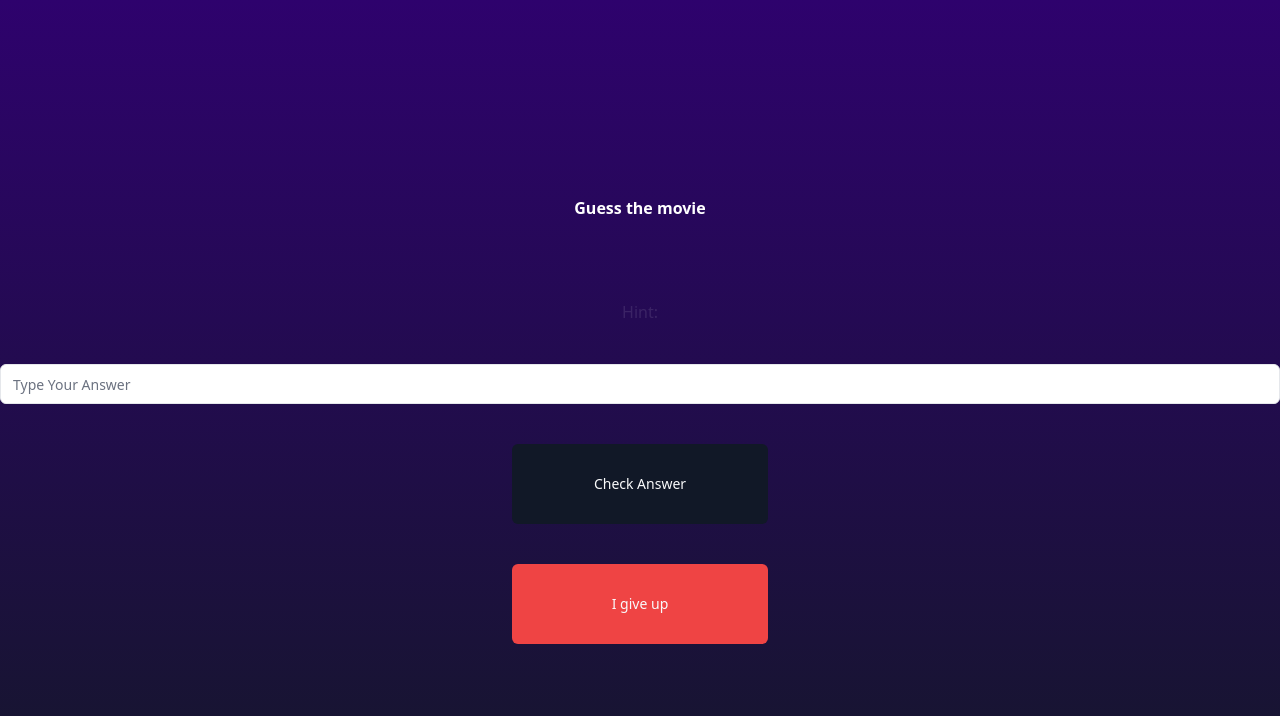
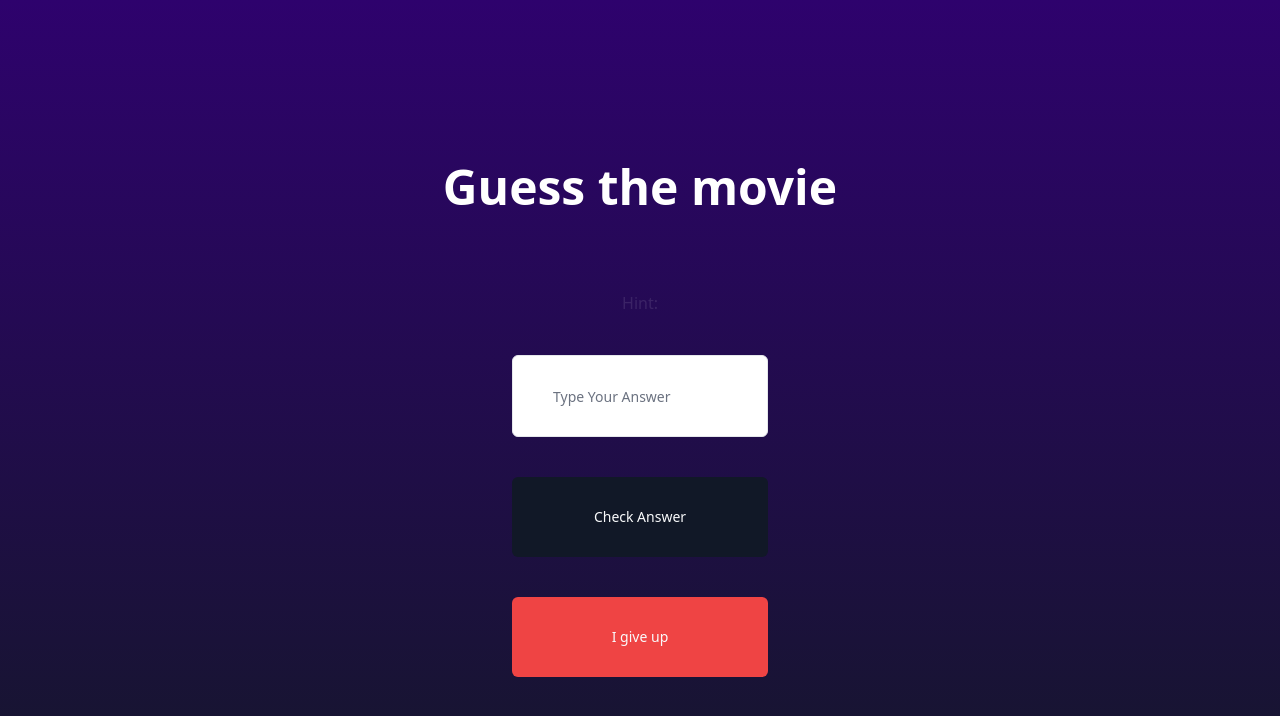
Before and after one commit to wdhmonk/movie_guessing, a Next.js app: page / in a window 1280 px wide. Shown: the top 716 px of the page. Built offline with nearby package versions, Linux system fonts and the light colour scheme; no server answers.

Commit message:
made it look nicer

```diff
--- a/components/ui/input.tsx
+++ b/components/ui/input.tsx
@@ -8,7 +8,7 @@ const Input = React.forwardRef<HTMLInputElement, React.InputHTMLAttributes<HTMLI
       <input
         type={type}
         className={cn(
-          "flex h-10 w-full rounded-md border border-input bg-background px-3 py-2 text-sm ring-offset-background file:border-0 file:bg-transparent file:text-sm file:font-medium placeholder:text-muted-foreground focus-visible:outline-none focus-visible:ring-2 focus-visible:ring-ring focus-visible:ring-offset-2 disabled:cursor-not-allowed disabled:opacity-50",
+          "flex h-10 w-64 rounded-md border border-input bg-background p-10 text-sm ring-offset-background file:border-0 file:bg-transparent file:text-sm file:font-medium placeholder:text-muted-foreground focus-visible:outline-none focus-visible:ring-2 focus-visible:ring-ring focus-visible:ring-offset-2 disabled:cursor-not-allowed disabled:opacity-50",
           className
         )}
         ref={ref}
--- a/src/components/guessing.tsx
+++ b/src/components/guessing.tsx
@@ -63,9 +63,9 @@ export default function Guessing() {
   return (
     <>
       <img src={imageUrl} alt="" />
-      <h1 className="text-white font-bold m-10">Guess the movie</h1>
+      <h1 className="text-white font-bold m-10 text-5xl">Guess the movie</h1>
       <h2 className="text-white opacity-10 m-10">Hint: {title}</h2>
-      <InputDemo correctAnswer={title} onNextMovie={handleNextMovie}/>
+      <InputDemo correctAnswer={title} onNextMovie={handleNextMovie} />
       <Button variant="destructive" className = "p-10 w-64"onClick={handleNextMovie}>I give up</Button>
     </>
   );
```
